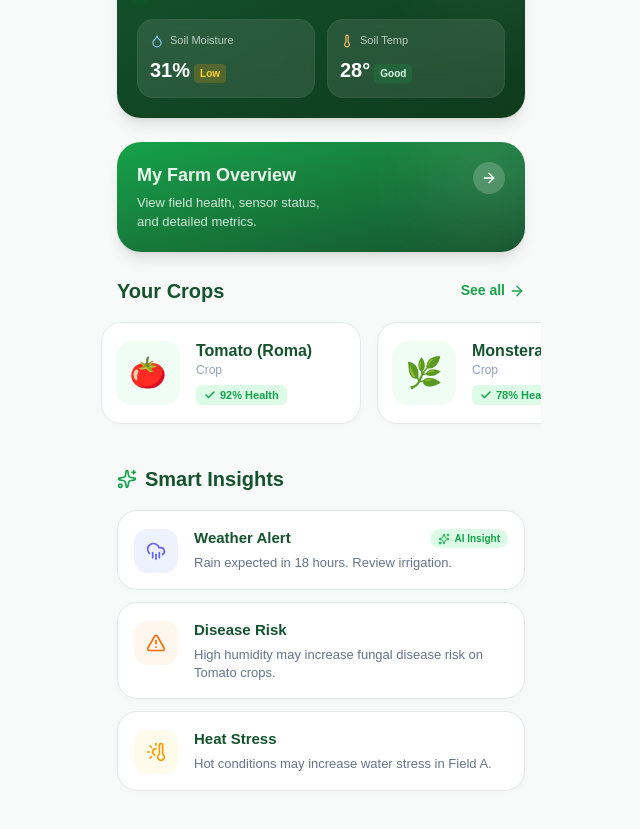
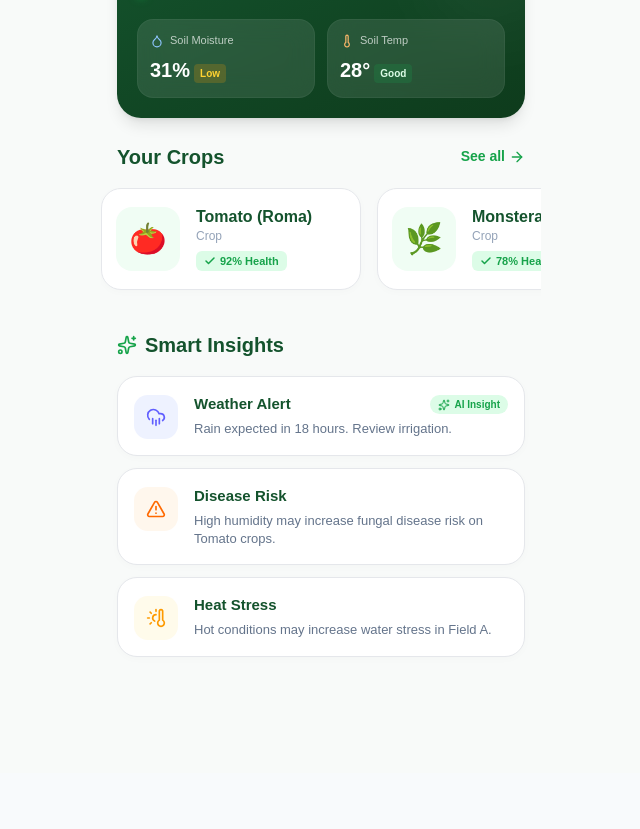
Before and after one commit to MdKasif0/KisanEdge, a Next.js app: page /home in a window 1280 px wide. Shown: the part 1279-2108 px from the top of the page, without its empty margins (319-959 px from the left). After the commit the page ends 2052 px from the top, so only its background shows below. Built offline with nearby package versions, Linux system fonts and the light colour scheme.

Commit message:
refactor: remove My Farm Overview card from farmer dashboard

```diff
--- a/src/components/dashboard/farmer-dashboard.tsx
+++ b/src/components/dashboard/farmer-dashboard.tsx
@@ -327,22 +327,6 @@ export function FarmerDashboard() {
             </div>
           </motion.div>
 
-          {/* Featured: My Farm Card */}
-          <motion.div variants={item}>
-            <Link href="/farm" className="block relative overflow-hidden bg-gradient-to-br from-[#16a34a] to-[#14532D] rounded-[24px] p-5 text-white shadow-lg group">
-              <div className="absolute -right-8 -top-8 w-32 h-32 bg-white/10 rounded-full blur-2xl group-hover:bg-white/20 transition-colors" />
-              <div className="flex justify-between items-start relative z-10">
-                <div className="flex flex-col">
-                  <h2 className="text-[18px] font-bold text-white/90">My Farm Overview</h2>
-                  <p className="text-[13px] text-white/80 mt-1 max-w-[200px]">View field health, sensor status, and detailed metrics.</p>
-                </div>
-                <div className="w-8 h-8 rounded-full bg-white/20 flex items-center justify-center group-hover:bg-white/30 transition-colors">
-                  <ArrowRight className="w-4 h-4" />
-                </div>
-              </div>
-            </Link>
-          </motion.div>
-
           {/* Your Crops */}
           <motion.section variants={item}>
             <div className="flex items-center justify-between mb-4">
```
